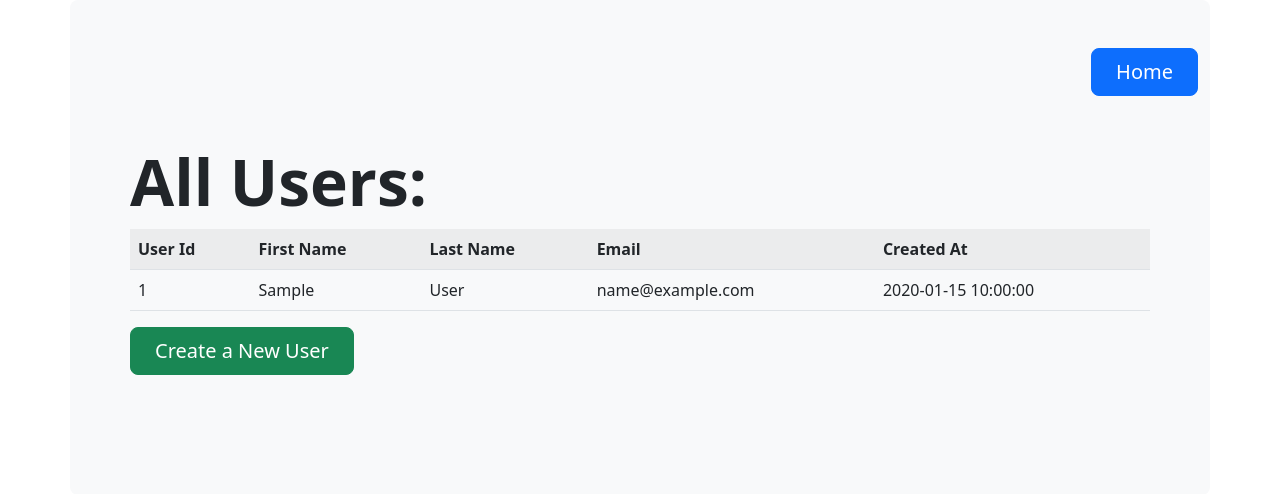
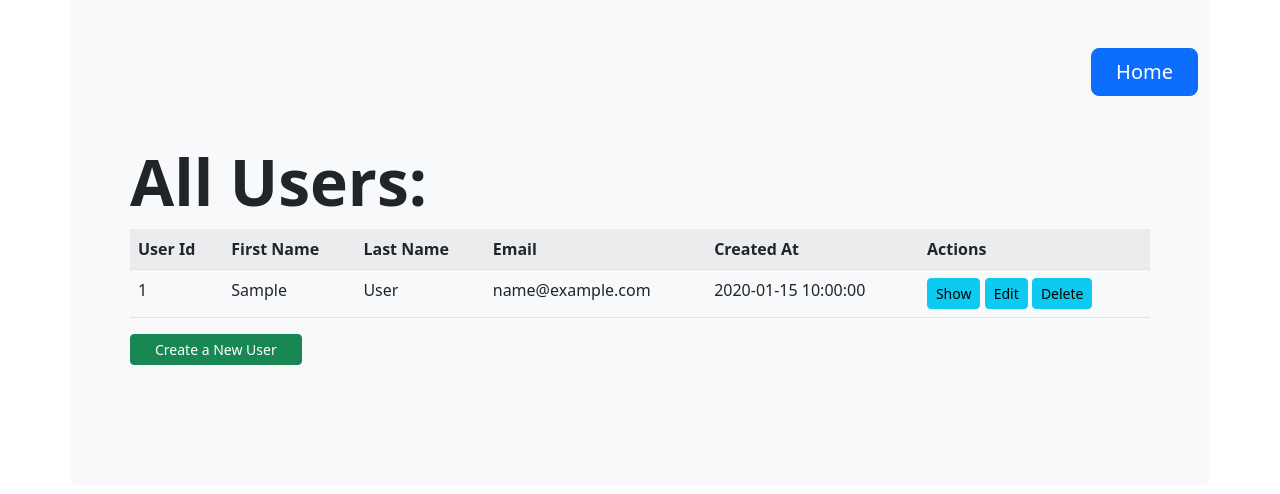
Before and after one commit to dreessen-n/users_cr, a Flask app: template templates/users.html in a window 1280 px wide. Shown: the top 494 px of the page. Run offline with Flask 2, Linux system fonts and the light colour scheme; the template is opened without the code that fills it: most values are stand-ins (such as "Sample title", 1, 10 or a date in 2020).

Commit message:
Add Action column with btns

```diff
--- a/templates/users.html
+++ b/templates/users.html
@@ -29,6 +29,7 @@
                                 <th>Last Name</th>
                                 <th>Email</th>
                                 <th>Created At</th>
+                                <th>Actions</th>
                             </tr>
                             {% for one_user in all_users %}
                             <tr>
@@ -37,12 +38,17 @@
                                 <td>{{one_user.last_name}}</td>
                                 <td>{{one_user.email}}</td>
                                 <td>{{one_user.created_at}}</td>
+                                <td>
+                                    <a class="btn btn-info btn-sm px-2 gap-2" href="/users" role="button">Show</a>
+                                    <a class="btn btn-info btn-sm px-2 gap-2" href="/users" role="button">Edit</a>
+                                    <a class="btn btn-info btn-sm px-2 gap-2" href="/users" role="button">Delete</a>
+                                </td>
                             </tr>
                             {% endfor %}
                         </tbody>
                     </table>
                     <div class="lc-block d-grid gap-2 d-sm-flex justify-content-sm-left">
-                        <a class="btn btn-primary btn-lg px-4 gap-3 btn-success" href="/users/new" role="button">Create a New User</a>
+                        <a class="btn btn-primary btn-sm px-4 gap-3 btn-success" href="/users/new" role="button">Create a New User</a>
                     </div>
                     </div>
                 </div>
```
